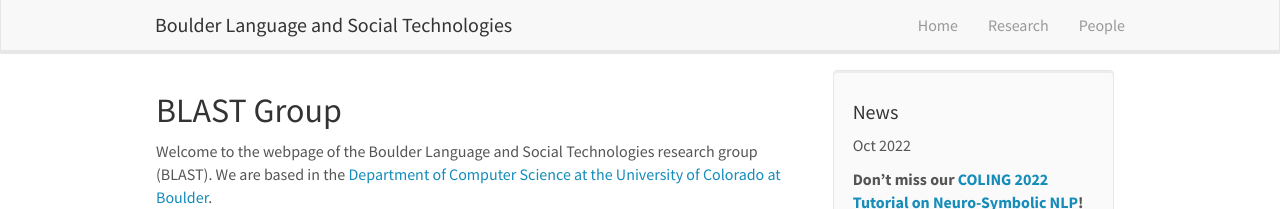
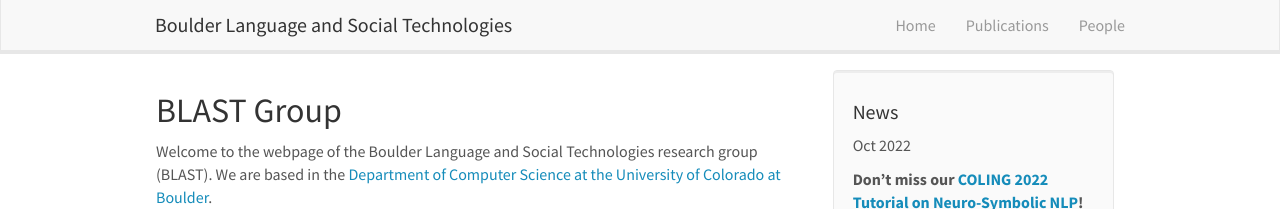
Before and after one commit to blast-cu/blast-cu.github.io, a Jekyll site: the page built from _pages/home.md, in a window 1280 px wide. Shown: the top 209 px of the page. Built offline with Jekyll 4.4.1, drawn with Linux system fonts in a browser that asks for light colours; nearby versions of some CDN libraries.

Commit message:
Update header.html

```diff
--- a/_includes/header.html
+++ b/_includes/header.html
@@ -13,7 +13,7 @@
 	<div class="collapse navbar-collapse" id="navbar-collapse-1">
 	  <ul class="nav navbar-nav navbar-right">
 		<li><a href="{{ site.url }}{{ site.baseurl }}/">Home</a></li>
-		<li><a href="{{ site.url }}{{ site.baseurl }}/publications">Research</a></li>
+		<li><a href="{{ site.url }}{{ site.baseurl }}/publications">Publications</a></li>
 		<li><a href="{{ site.url }}{{ site.baseurl }}/team">People</a></li>
 	  </ul>
 	</div>
```
